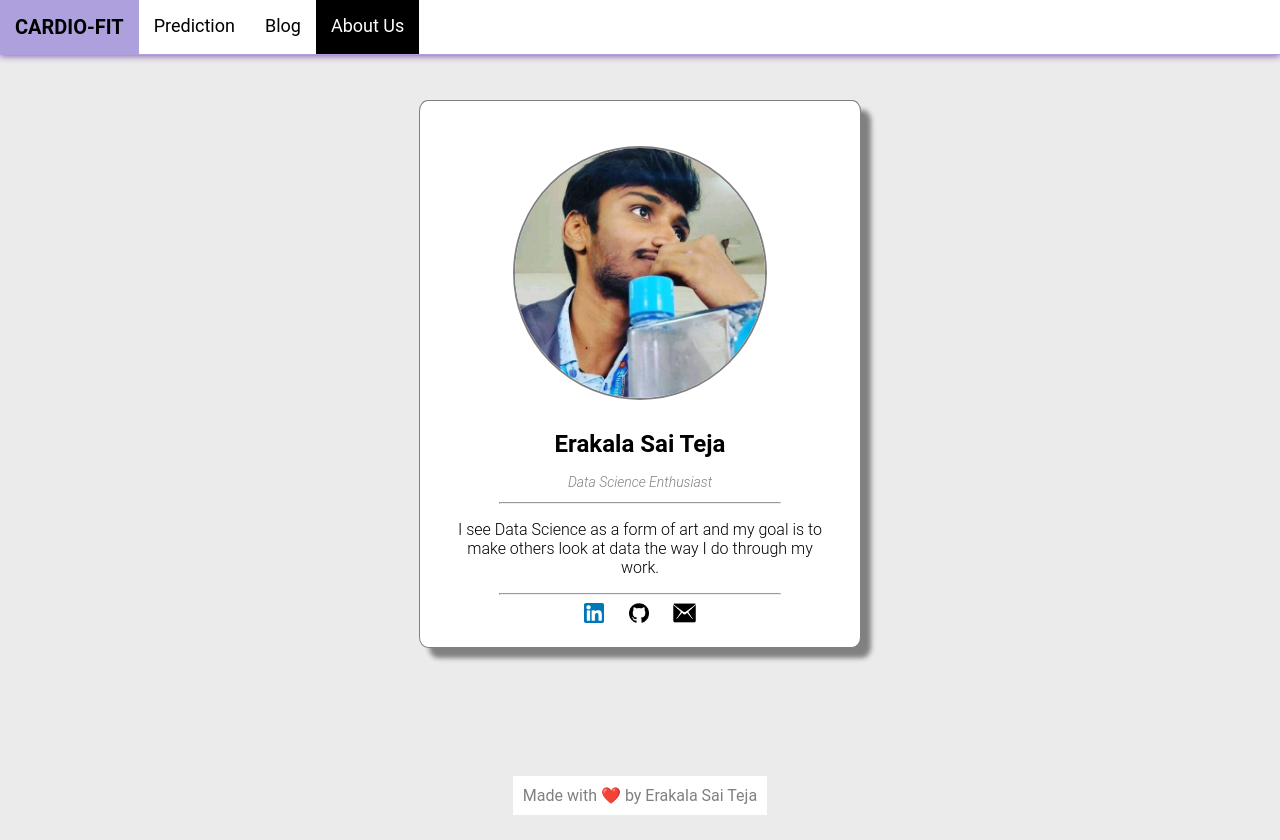
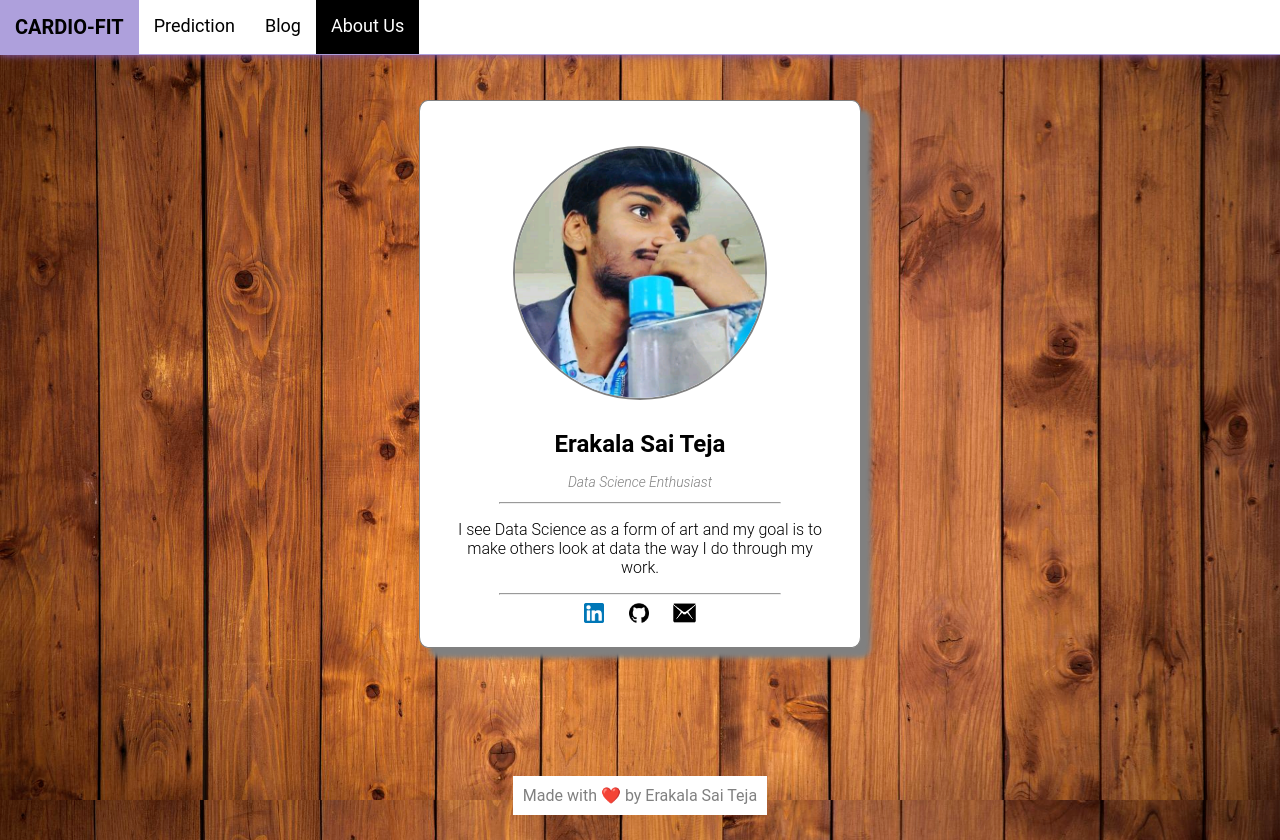
Before and after one commit to SaiTeja0501/hdp_Project, a Flask app: page /about in a window 1280 px wide. Run offline with Flask 2, Linux system fonts and the light colour scheme; parts of the project's set-up code (start-up, migrations or seed data) failed here and were passed over; some libraries are stand-ins or nearby versions.

Commit message:
Update about.html

```diff
--- a/templates/about.html
+++ b/templates/about.html
@@ -2,6 +2,15 @@
 <html lang="en">
 
 <head>
+     <style>
+         body
+            {
+              background-repeat:no-repeat;
+              background-attachment:fixed;
+              background-size: 100% 100%;
+              background-image: url({{url_for('static', filename='bg11.png') }})
+            }
+    </style>
     <link rel="stylesheet" type="text/css" href="{{ url_for('static', filename='./styles/style.css') }}">
     <link rel="stylesheet" type="text/css" href="{{ url_for('static', filename='./styles/about.css') }}">
     <link rel="shortcut icon" href="{{ url_for('static', filename='favicon.png') }}">
```
